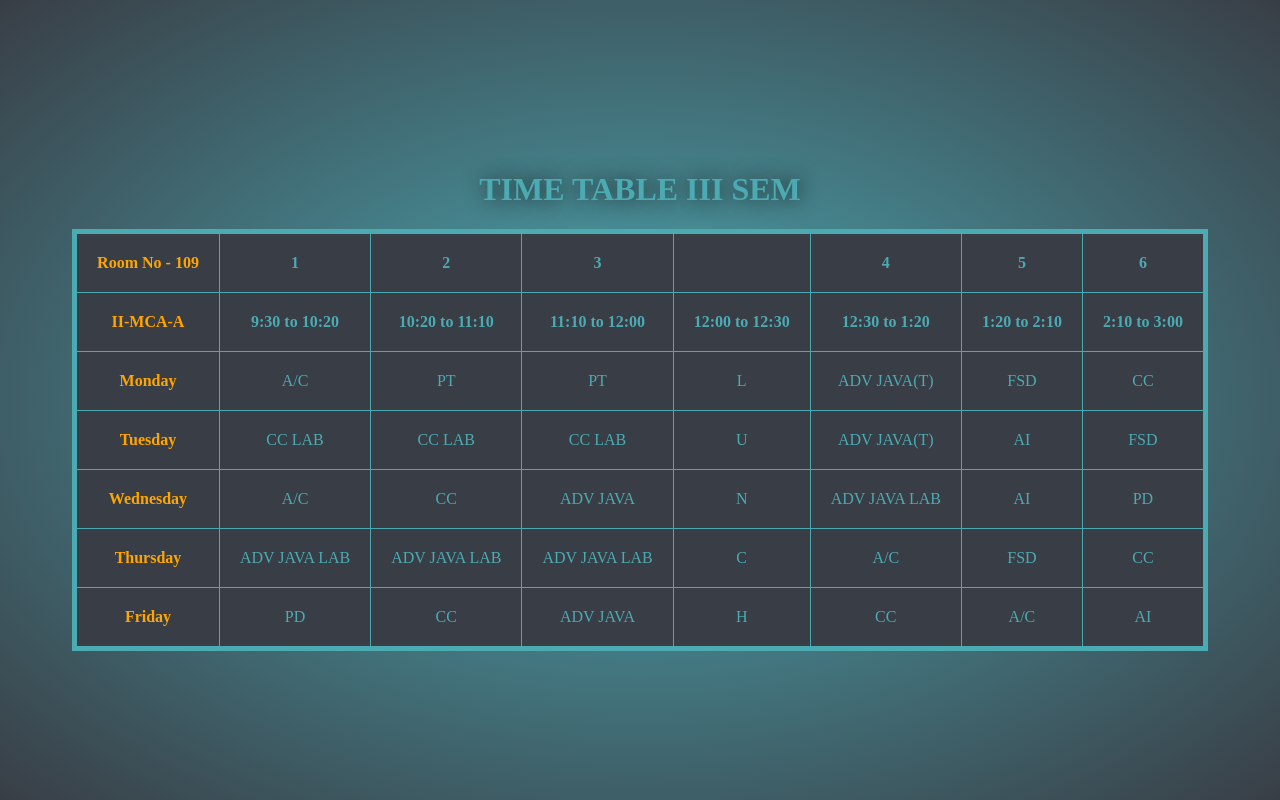
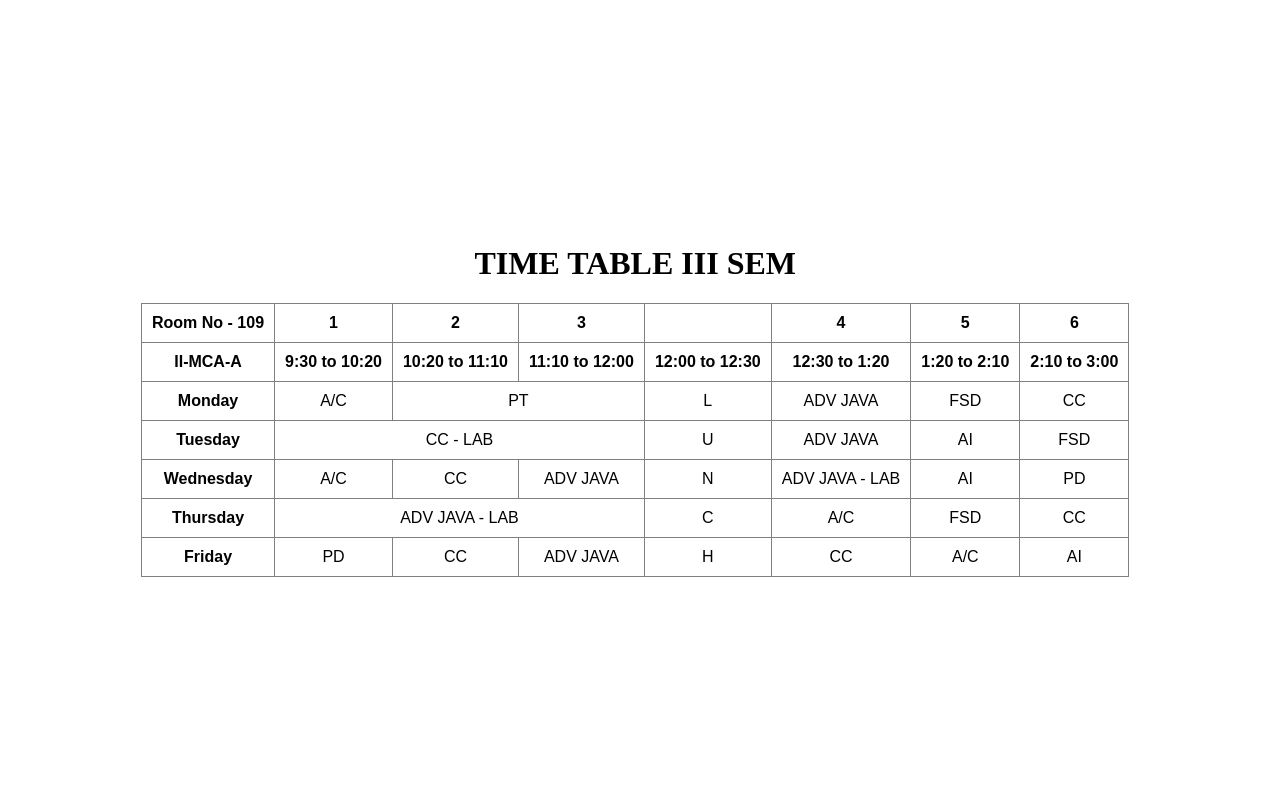
Before and after one commit to Kaarthi0312/Time_table-3rd-sem, a plain HTML site: page index.html in a window 1280 px wide. Drawn offline with Linux system fonts and the light colour scheme.

Commit message:
Update index.html

```diff
--- a/index.html
+++ b/index.html
@@ -3,7 +3,6 @@
 <head>
     <meta charset="UTF-8">
     <meta name="viewport" content="width=device-width, initial-scale=1.0">
-    <meta name="google-site-verification" content="bdpKs_uU4F4U-tey_qOYjLYHXZk19yKDvTfVQNsbAlU" />
     <title>Time table</title>
     <style>
         body{
@@ -12,43 +11,44 @@
             justify-content: center;
             align-items: center;
             /* background-color: #222730; */
-            background-image:radial-gradient(#4CAAB3,#393E46 );
+            /* background-image:radial-gradient(#4CAAB3,#393E46 ); */
             height: 98vh;
+            width: 98vw;
         }
         .title{
-            color:#4CAAB3;
-            text-shadow: 1px 0px 20px rgba(20, 20, 20, 0.8);
+            /* color:#4CAAB3; */
+            /* text-shadow: 1px 0px 20px rgba(20, 20, 20, 0.8); */
         }
         table{
             border-collapse: collapse;
-            border: 5px solid #4CAAB3;
-            color: #4CAAB3;
-            background-color:#393E46 ;
+            /* border: 5px solid #4CAAB3; */
+            /* color: #4CAAB3; */
+            /* background-color:#393E46 ; */
+            font-family: Arial;
         }
         td{
-            border: 1px solid;
             text-align: center;
-            padding:20px 20px 20px 20px;
-
+            padding:10px;
         }
         tr{
             text-align: center;
         }
         .row1{
             font-weight: 600;
-            border-color: #4CAAB3;
+            /* border-color: #4CAAB3; */
         }
         .room,
         .row2,
         .days{
-            border-color:#4CAAB3;
+            /* border-color:#4CAAB3; */
             font-weight: bold;
         }
-        .room,
+        /* .room,
         .mcaa,
-        .days{
+        .days
+        {
             color: orange;
-        }
+        } */
     </style>
 </head>
 <body>
@@ -56,16 +56,16 @@
     <div>
         <h1 class="title">TIME TABLE III SEM</h1>
     </div>
-    <table>
+    <table border="1">
         <tr class="row1">
             <td class="room">Room No - 109</td>
-            <td> 1 </td>
-            <td> 2 </td>
-            <td> 3 </td>
-            <td></td>
-            <td> 4 </td>
-            <td> 5 </td>
-            <td> 6 </td>
+            <th> 1 </th>
+            <th> 2 </th>
+            <th> 3 </th>
+            <th></th>
+            <th> 4 </th>
+            <th> 5 </th>
+            <th> 6 </th>
         </tr>
         <tr class="row2">
             <td class="mcaa row2">II-MCA-A</td>
@@ -80,20 +80,17 @@
         <tr>
             <td class="days">Monday</td>
             <td>A/C</td>
-            <td class="left-line"> PT</td>
-            <td>PT</td>
+            <td colspan="2">PT</td>
             <td>L</td>
-            <td>ADV JAVA(T)</td>
+            <td>ADV JAVA</td>
             <td>FSD</td>
             <td>CC</td>
         </tr>
         <tr>
             <td class="days">Tuesday</td>
-            <td>CC LAB</td>
-            <td>CC LAB</td>
-            <td>CC LAB</td>
+            <td colspan="3">CC - LAB</td>
             <td>U</td>
-            <td>ADV JAVA(T)</td>
+            <td>ADV JAVA</td>
             <td>AI</td>
             <td>FSD</td>
         </tr>
@@ -103,15 +100,13 @@
             <td>CC</td>
             <td>ADV JAVA</td>
             <td>N</td>
-            <td>ADV JAVA LAB</td>
+            <td>ADV JAVA - LAB</td>
             <td>AI</td>
             <td>PD</td>
         </tr>
         <tr>
             <td class="days">Thursday</td>
-            <td>ADV JAVA LAB</td>
-            <td>ADV JAVA LAB</td>
-            <td>ADV JAVA LAB</td>
+            <td colspan="3">ADV JAVA - LAB</td>
             <td>C</td>
             <td>A/C</td>
             <td>FSD</td>
```
